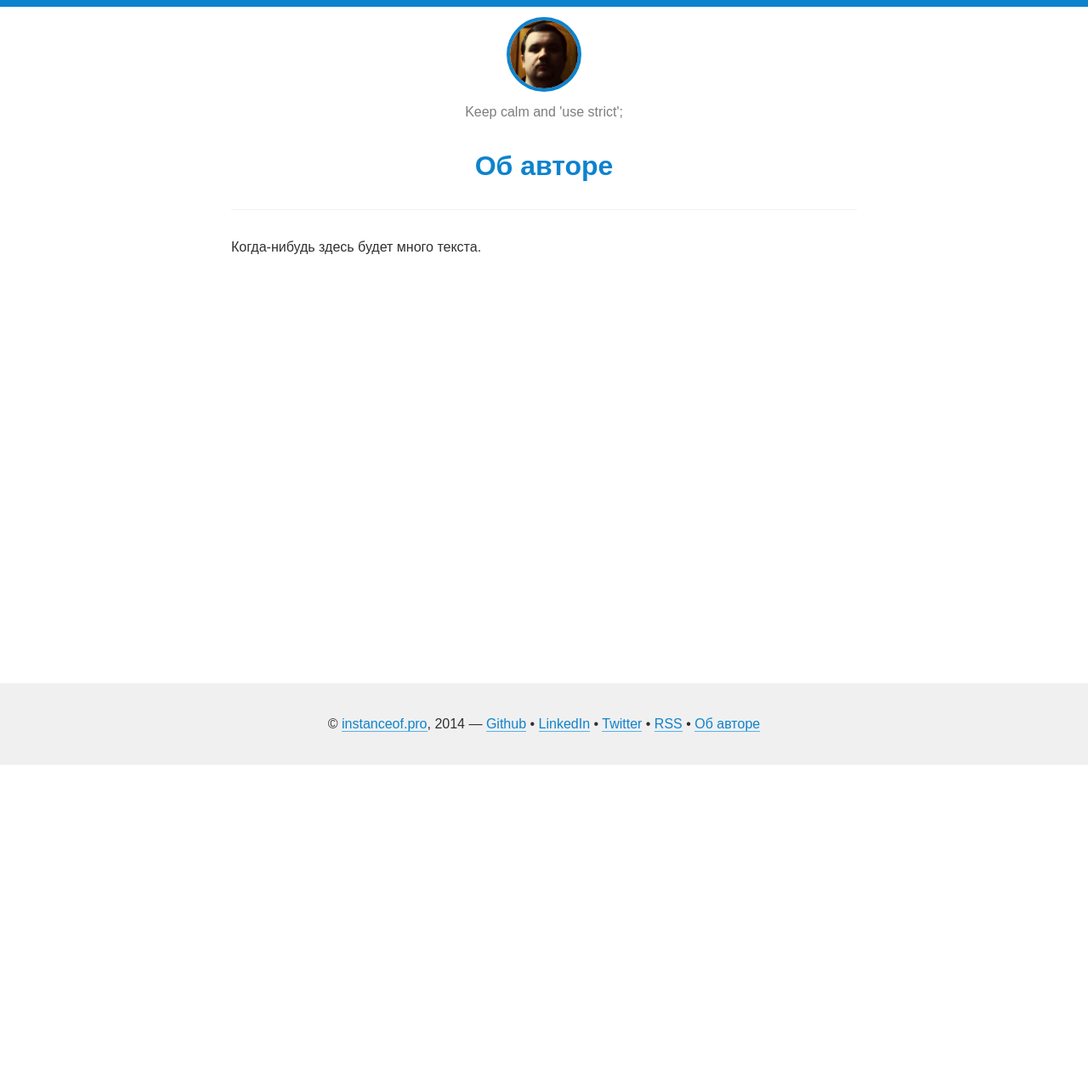
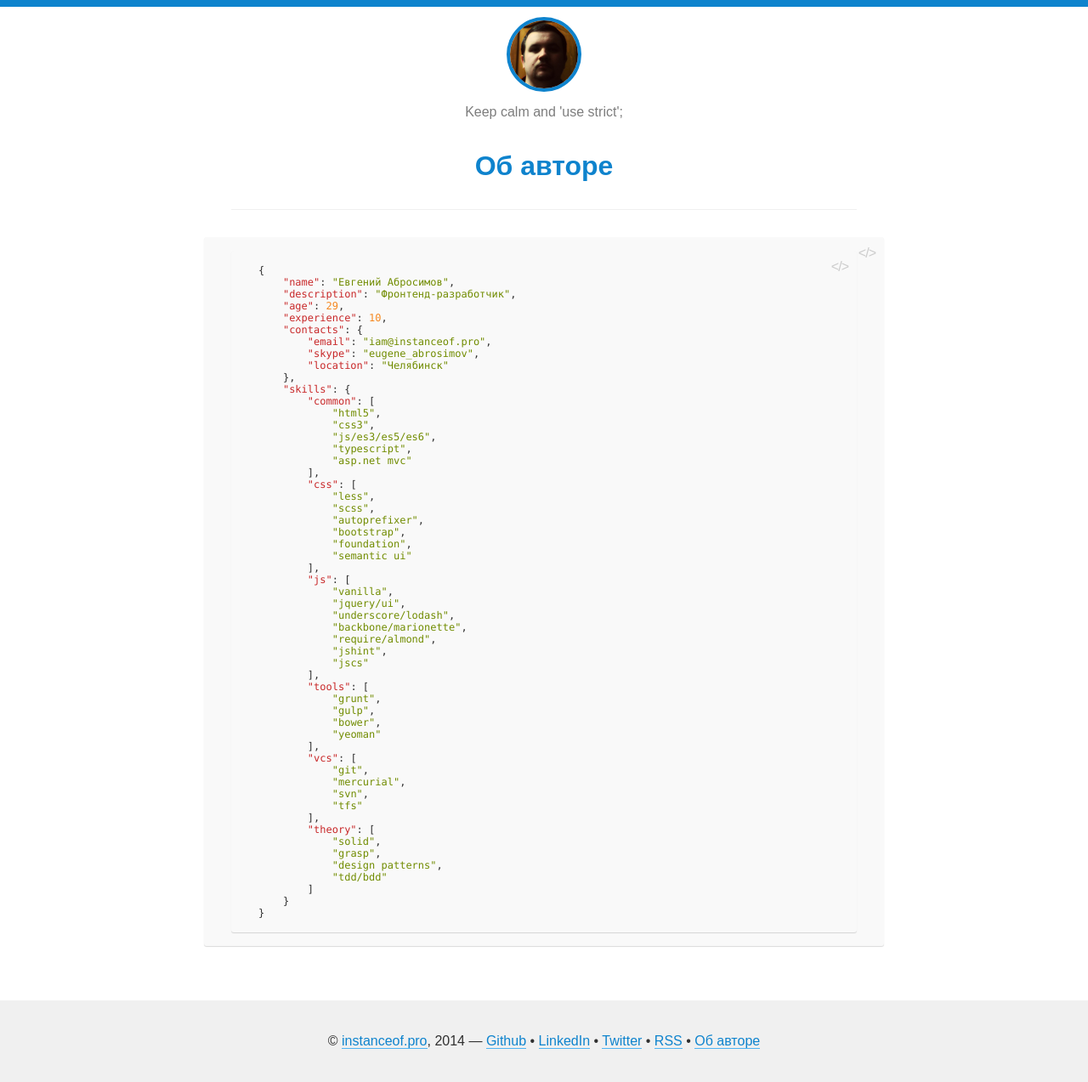
Before and after one commit to sadcitizen/sadcitizen.github.io, a Jekyll site: the page built from about/index.md, in a window 1280 px wide. Shown: the whole page at 85% size. Built offline with Jekyll 4.4.1, drawn with Linux system fonts in a browser that asks for light colours; some web fonts are replaced; Markdown is read by kramdown in place of the engine named in the settings; before the commit the page ends 900 px from its top, so only the background shows below that.

Commit message:
add about

````diff
--- a/about/index.md
+++ b/about/index.md
@@ -3,4 +3,60 @@ layout: page
 title: Об авторе
 ---
 
-Когда-нибудь здесь будет много текста.
+```json
+{
+    "name": "Евгений Абросимов",
+    "description": "Фронтенд-разработчик",
+    "age": 29,
+    "experience": 10,
+    "contacts": {
+        "email": "iam@instanceof.pro",
+        "skype": "eugene_abrosimov",
+        "location": "Челябинск"
+    },
+    "skills": {
+        "common": [
+            "html5",
+            "css3",
+            "js/es3/es5/es6",
+            "typescript",
+            "asp.net mvc"
+        ],
+        "css": [
+            "less",
+            "scss",
+            "autoprefixer",
+            "bootstrap",
+            "foundation",
+            "semantic ui"
+        ],
+        "js": [
+            "vanilla",
+            "jquery/ui",
+            "underscore/lodash",
+            "backbone/marionette",
+            "require/almond",
+            "jshint",
+            "jscs"
+        ],
+        "tools": [
+            "grunt",
+            "gulp",
+            "bower",
+            "yeoman"
+        ],
+        "vcs": [
+            "git",
+            "mercurial",
+            "svn",
+            "tfs"
+        ],
+        "theory": [
+            "solid",
+            "grasp",
+            "design patterns",
+            "tdd/bdd"
+        ]
+    }
+}
+```
--- a/styles/theme/posts.scss
+++ b/styles/theme/posts.scss
@@ -54,6 +54,10 @@
 
     &__content {
         margin-top: 2rem;
+
+        h2, h3, h4, h5, h6 {
+            color: $color-link;
+        }
     }
 
     &__image {
````
Also changed, not shown: public/css/styles.min.css.
